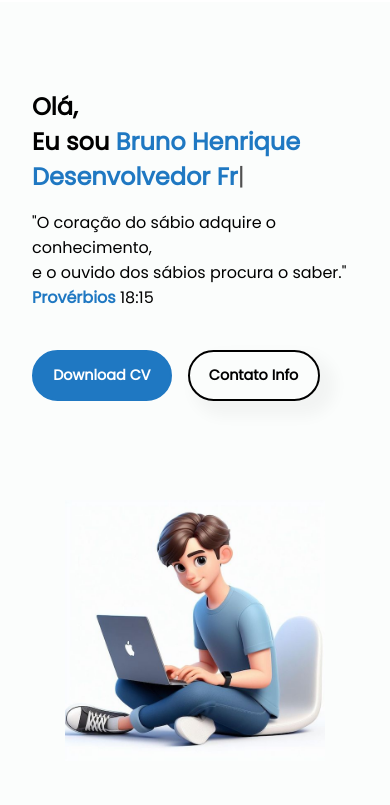
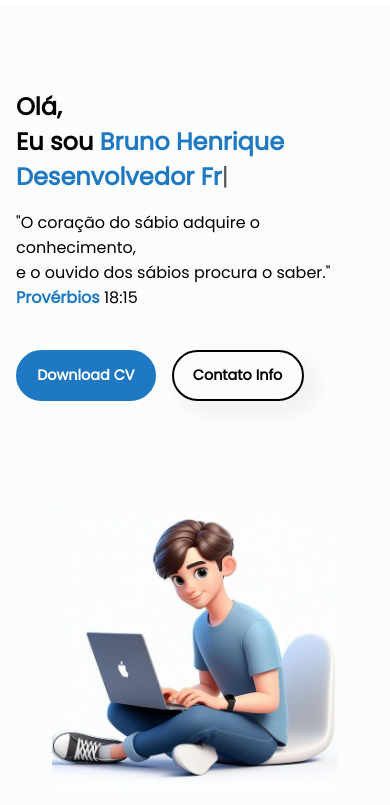
Before and after one commit to hennriquee/portfolio, a plain HTML site: page index.html in a window 390 px wide. Shown: the part 39-844 px from the top of the page. Drawn offline with nearby package versions, Linux system fonts and the light colour scheme.

Commit message:
ajustes mobile

```diff
--- a/index.css
+++ b/index.css
@@ -818,7 +818,7 @@ footer i:hover {
   .home {
     flex-direction: column;
     gap: 3rem;
-    padding: 4rem 2rem;
+    padding: 2rem 1rem;
     padding-top: 6rem;
   }
   .home-content {
```
